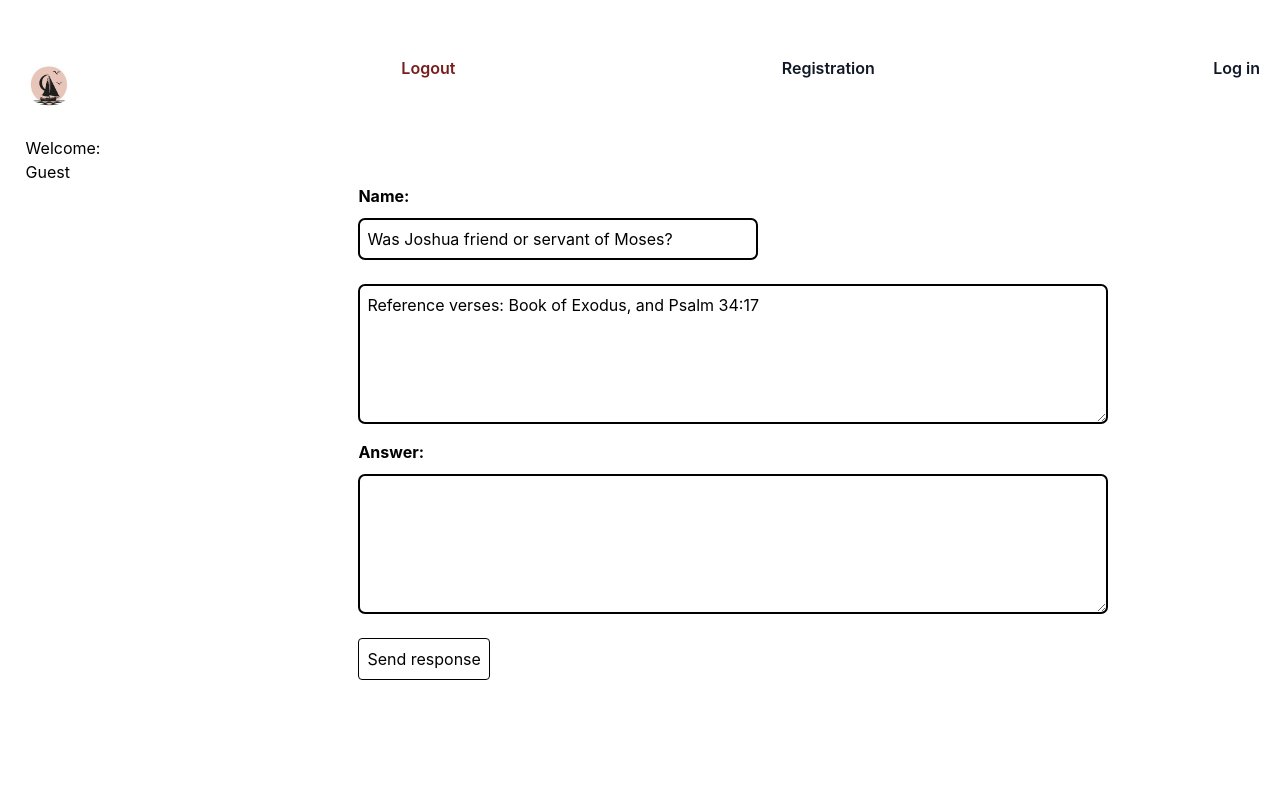
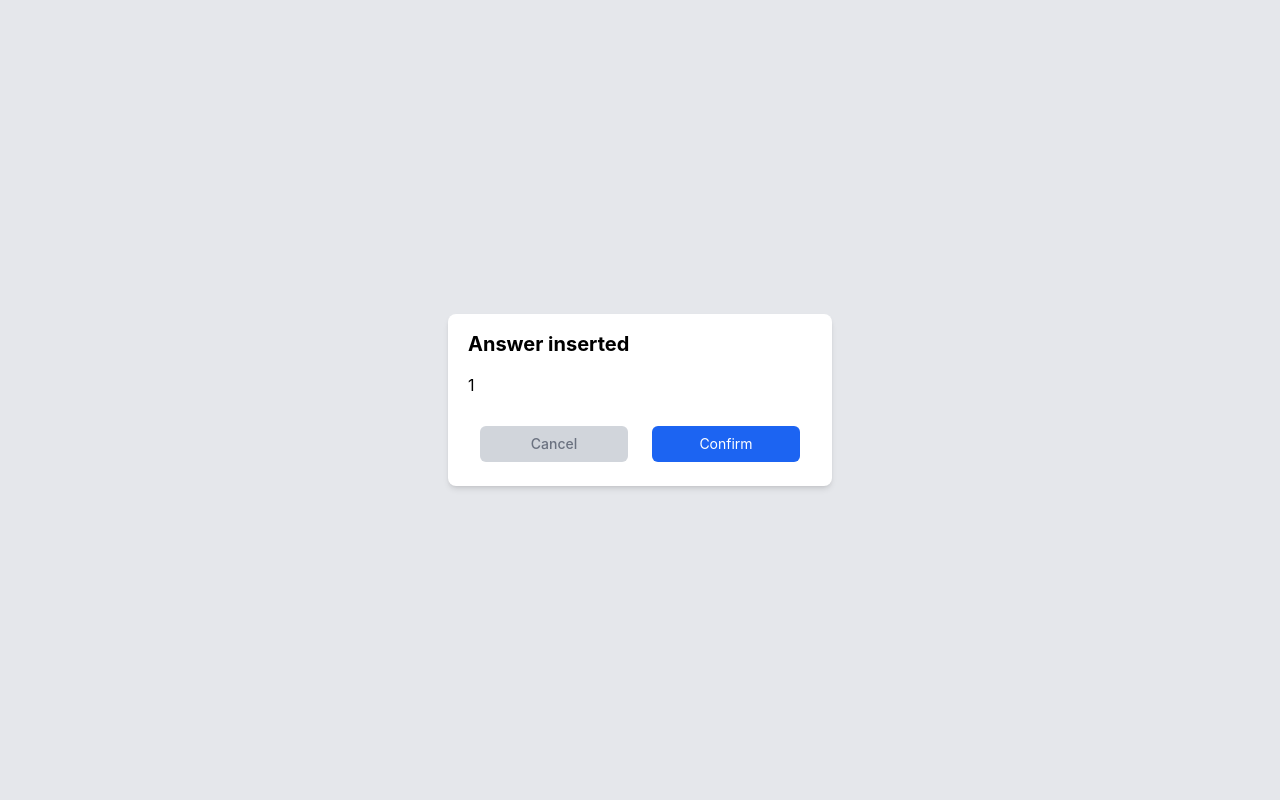
Before and after one commit to soyReynald/jonah_chronicles_to_Jesus_Christ, a PHP site: page /?answer=1 in a window 1280 px wide. Run offline with PHP 8.4, Linux system fonts and the light colour scheme; some libraries are stand-ins or nearby versions.

Commit message:
[U] Updates in the modal cleansest - See ye that you don't make fall any of these little ones. - Christ Jesus.

```diff
--- a/index.php
+++ b/index.php
@@ -24,7 +24,7 @@ if (isset($_GET['userLoggedIn'])) {
     <meta name="viewport" content="width=device-width, initial-scale=1.0">
     <title>Jonah Cronicles - project with Jesus Christ of Nazareth</title>
     <!-- Tailwind CDN Link -->
-    <script src="dits/public/tailwindcss-3.4.17.min.js"></script>
+    <script src="https://cdn.tailwindcss.com"></script>
     <link rel="stylesheet" href="dits/css/own.css">
 </head>
 
@@ -69,43 +69,21 @@ if (isset($_GET['userLoggedIn'])) {
         </form>
     </main>
 
+    <!-- Main modal -->
+  <div id="answer_modal" style="<?php if (!isset($_SESSION['answer'])): echo 'style="display: none;"'; endif;  ?>" class="h-screen flex items-center justify-center bg-gray-200 overflow-y-auto overflow-x-hidden fixed top-0 right-0 left-0 z-50 justify-center items-center w-full md:inset-0 h-[calc(100%-1rem)] max-h-full">
+    <div class="w-10/12 max-w-sm bg-white px-5 py-4 rounded-lg shadow-md">
+            <p class="font-bold text-xl mb-3.5">Answer inserted</p>
+            <p class="leading-relaxed text-body">
+                <?php
+                    $answer = mysqli_real_escape_string($conn, $_GET['answer']);
+                    $answer_clean = trim($answer, "\'");
+                    echo $answer_clean ?? 'No answer provided.'; ?>
+            </p>
+            <p class="text-gray-400 text-base"></p>
 
-
-    <!-- Modal toggle -->
-    <button style="display: none;" data-modal-target="default-modal" data-modal-toggle="default-modal" class="text-white bg-brand box-border border border-transparent hover:bg-brand-strong focus:ring-4 focus:ring-brand-medium shadow-xs font-medium leading-5 rounded-base text-sm px-4 py-2.5 focus:outline-none" type="button" id="modal_btn">
-        Toggle modal
-    </button>
-
-    <!-- Main modal -->
-    <div id="default-modal" tabindex="-1" aria-hidden="true" class="hidden overflow-y-auto overflow-x-hidden fixed top-0 right-0 left-0 z-50 justify-center items-center w-full md:inset-0 h-[calc(100%-1rem)] max-h-full">
-        <div class="relative p-4 w-full max-w-2xl max-h-full">
-            <!-- Modal content -->
-            <div id="modal-capsule" class="relative bg-neutral-primary-soft border border-default rounded-base shadow-sm p-4 md:p-6">
-                <!-- Modal header -->
-                <div class="flex items-center justify-between border-b border-default pb-4 md:pb-5">
-                    <h3 class="text-lg font-medium text-heading">
-                        Answer inserted
-                    </h3>
-                    <button type="button" class="text-body bg-transparent hover:bg-neutral-tertiary hover:text-heading rounded-base text-sm w-9 h-9 ms-auto inline-flex justify-center items-center" data-modal-hide="default-modal">
-                        <svg class="w-5 h-5" aria-hidden="true" xmlns="http://www.w3.org/2000/svg" width="24" height="24" fill="none" viewBox="0 0 24 24">
-                            <path stroke="currentColor" stroke-linecap="round" stroke-linejoin="round" stroke-width="2" d="M6 18 17.94 6M18 18 6.06 6" />
-                        </svg>
-                        <span class="sr-only">Close modal</span>
-                    </button>
-                </div>
-                <!-- Modal body -->
-                <div class="space-y-4 md:space-y-6 py-4 md:py-6">
-                    <p class="leading-relaxed text-body">
-                        <?php
-                        $answer = mysqli_real_escape_string($conn, $_GET['answer']);
-
-                        echo trim($answer, "'") ?? 'No answer provided.'; ?>
-                    </p>
-                </div>
-                <!-- Modal footer -->
-                <div class="flex items-center border-t border-default space-x-4 pt-4 md:pt-5">
-                    <button data-modal-hide="default-modal" type="button" class="text-body bg-neutral-secondary-medium box-border border border-default-medium hover:bg-neutral-tertiary-medium hover:text-heading focus:ring-4 focus:ring-neutral-tertiary shadow-xs font-medium leading-5 rounded-base text-sm px-4 py-2.5 focus:outline-none">Close</button>
-                </div>
+            <div class="flex items-center justify-center mt-7 mb-2">
+                <button class="bg-gray-300 text-gray-500 font-medium w-full py-2 mx-3 text-sm rounded-md" onclick="javascript: hidePopUp()">Cancel</button>
+                <button class="bg-blue-600 text-white w-full py-2 mx-3 text-sm rounded-md">Confirm</button>
             </div>
         </div>
     </div>
@@ -126,6 +104,11 @@ if (isset($_GET['userLoggedIn'])) {
 
         // -> Is necessary to call the function here.
         generate_verse("");
+
+        function hidePopUp() {
+            var modal = document.querySelector("#answer_modal");
+            modal.style.display = "none";
+        }
     </script>
     <link href="https://cdn.jsdelivr.net/npm/flowbite@4.0.1/dist/flowbite.min.css" rel="stylesheet" />
     <script src="https://cdn.jsdelivr.net/npm/flowbite@4.0.1/dist/flowbite.min.js"></script>
--- a/login.php
+++ b/login.php
@@ -5,7 +5,7 @@
     <meta charset="UTF-8">
     <title>Login</title>
     <meta name="viewport" content="width=device-width, initial-scale=1.0">
-    <script src="dits/public/tailwindcss-3.4.17.min.js"></script>
+    <script src="https://cdn.tailwindcss.com"></script>
 </head>
 
 <body>
--- a/private_includes/process_question.php
+++ b/private_includes/process_question.php
@@ -1,6 +1,6 @@
 <?php
-include_once("conexion.php");
-    ## Animal's procedural updated at: 7/5/2026.
+    session_start();
+    include_once("conexion.php");
 
   if ($_SERVER["REQUEST_METHOD"] == "POST" && isset($_POST["sent_form"])) {
     $question = $conn->real_escape_string($_POST['question']);
@@ -38,6 +38,7 @@ include_once("conexion.php");
         $sql = "INSERT INTO games_question_ (question, verse_in_to_the_question, question_answer) VALUES ('{$question}', '{$verse_in_to_the_question}', '{$question_answer}')";
 
         if ($conn->multi_query($sql) === TRUE) {
+            $_SESSION['answer'] = $question_answer;
             header("Location: ../index.php?answer='{$question_answer}'");
             exit();
         } else {
```
